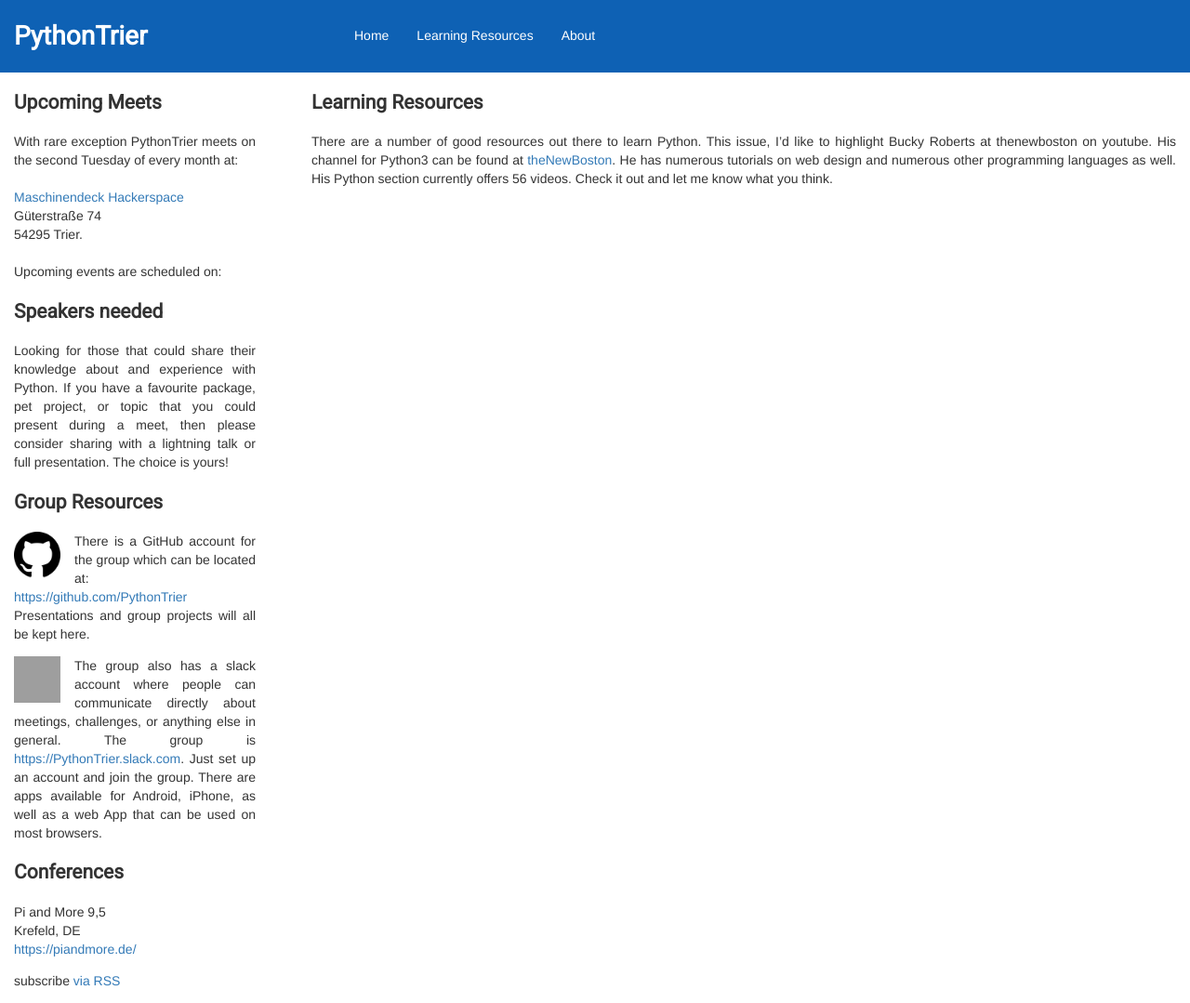
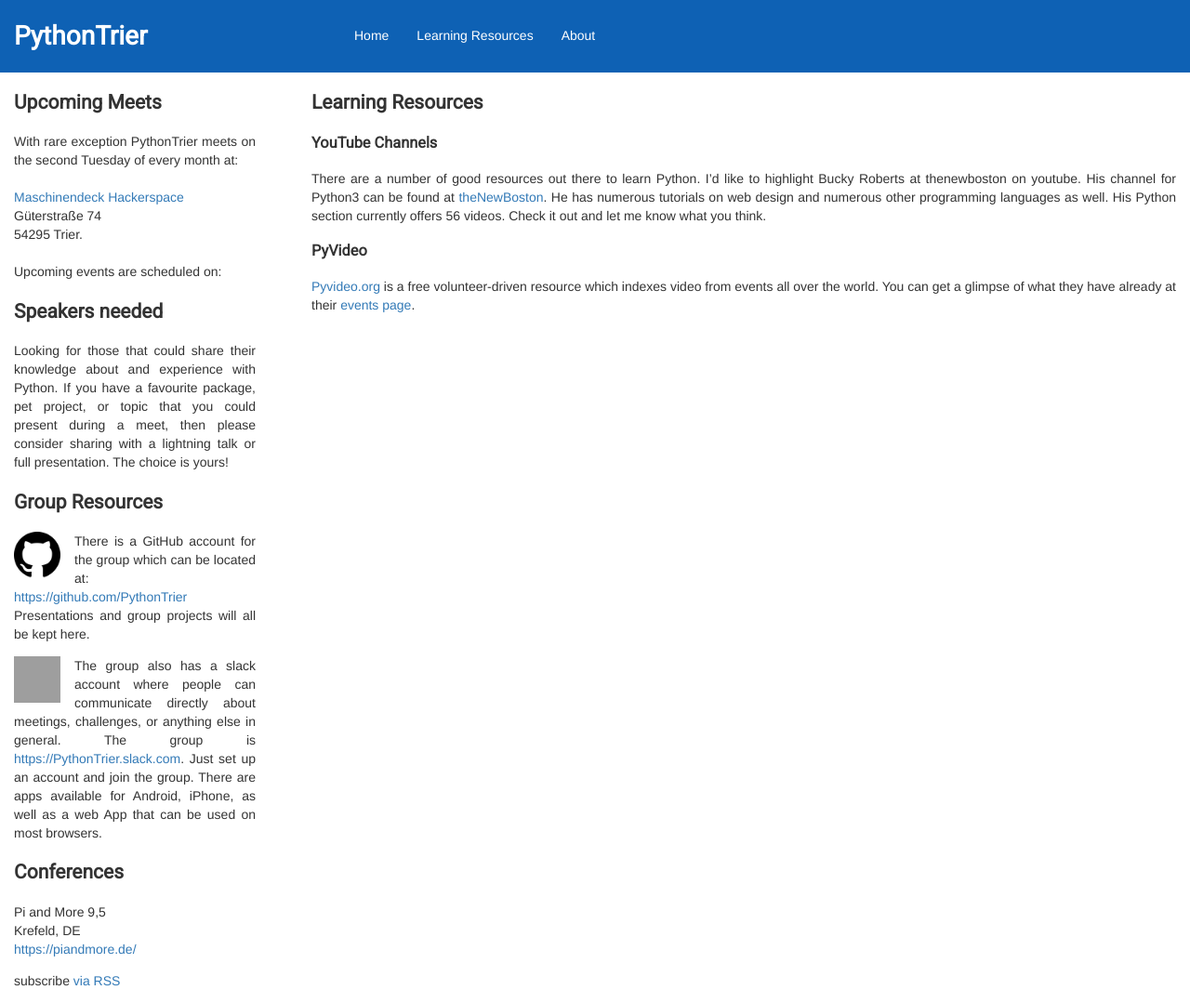
Before and after one commit to PythonTrier/pythontrier.github.io, a Jekyll site: the page built from learning-resources.md, in a window 1280 px wide. Shown: the whole page at 93% size. Built offline with Jekyll 4.4.1, drawn with Linux system fonts in a browser that asks for light colours; grey boxes are pictures that could not be loaded.

Commit message:
Updated learning-resources page.

```diff
--- a/learning-resources.md
+++ b/learning-resources.md
@@ -5,5 +5,11 @@
 
 ## Learning Resources
 
-There are a number of good resources out there to learn Python. This issue, I’d like to highlight Bucky Roberts at thenewboston on youtube. His channel for Python3 can be found at [theNewBoston](https://tinyurl.com/p8n5668).
+### YouTube Channels
+
+There are a number of good resources out there to learn Python. I’d like to highlight Bucky Roberts at thenewboston on youtube. His channel for Python3 can be found at [theNewBoston](https://tinyurl.com/p8n5668).
 He has numerous tutorials on web design and numerous other programming languages as well. His Python section currently offers 56 videos. Check it out and let me know what you think.
+
+### PyVideo
+
+[Pyvideo.org](pyvideo.org) is a free volunteer-driven resource which indexes video from events all over the world. You can get a glimpse of what they have already at their [events page](http://pyvideo.org/events.html).
```
